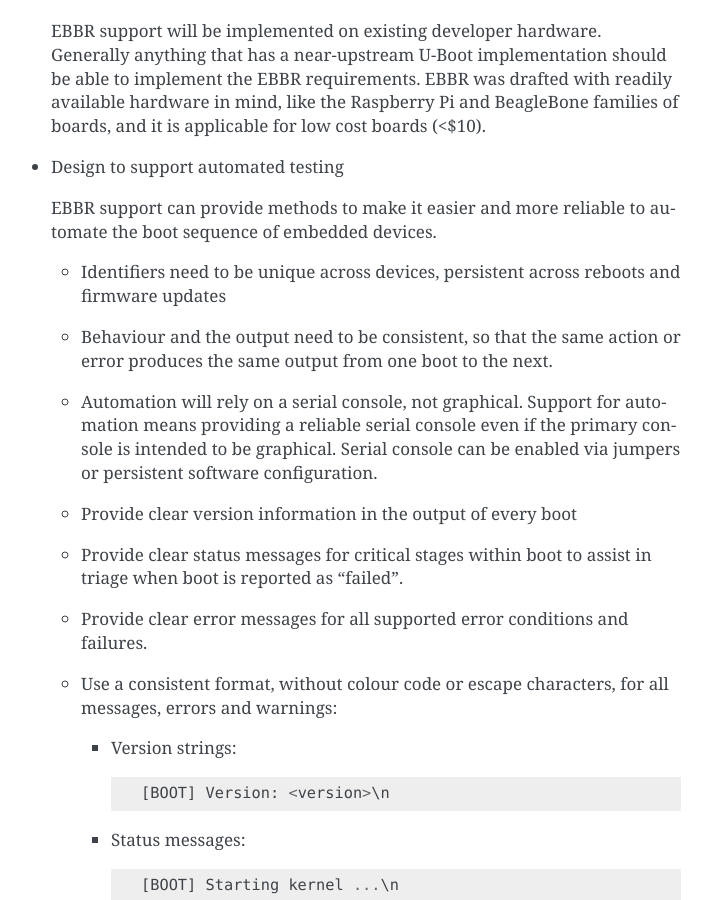
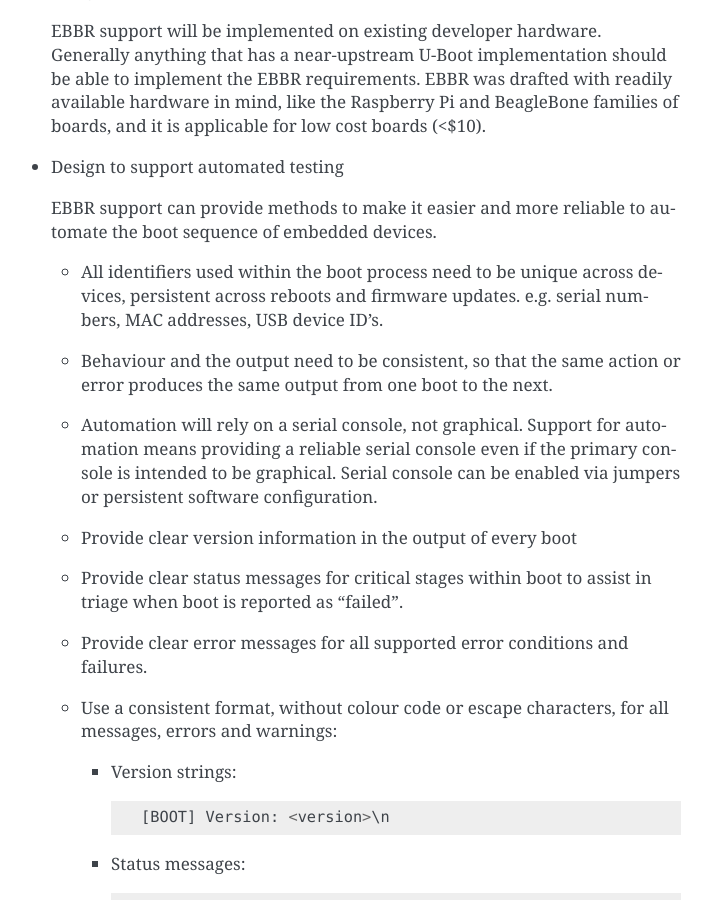
Before and after one commit to ARM-software/ebbr, a Sphinx documentation site: the page built from source/chapter1-about.rst, in a window 1280 px wide and 900 px high, scrolled down 2438 px. Shown: the whole window, without its empty margins (399-1111 px from the left). Built offline with Sphinx 7.4.7, drawn with Linux system fonts in a browser that asks for light colours.

Commit message:
Add examples of the identifiers which need to be unique and persistent.

```diff
--- a/source/chapter1-about.rst
+++ b/source/chapter1-about.rst
@@ -124,8 +124,9 @@ The following guiding principles are used while developing the EBBR specificatio
   EBBR support can provide methods to make it easier and more reliable to
   automate the boot sequence of embedded devices.
 
-  * Identifiers need to be unique across devices, persistent across
-    reboots and firmware updates
+  * All identifiers used within the boot process need to be unique
+    across devices, persistent across reboots and firmware updates.
+    e.g. serial numbers, MAC addresses, USB device ID's.
 
   * Behaviour and the output need to be consistent, so that the same
     action or error produces the same output from one boot to the next.
```
